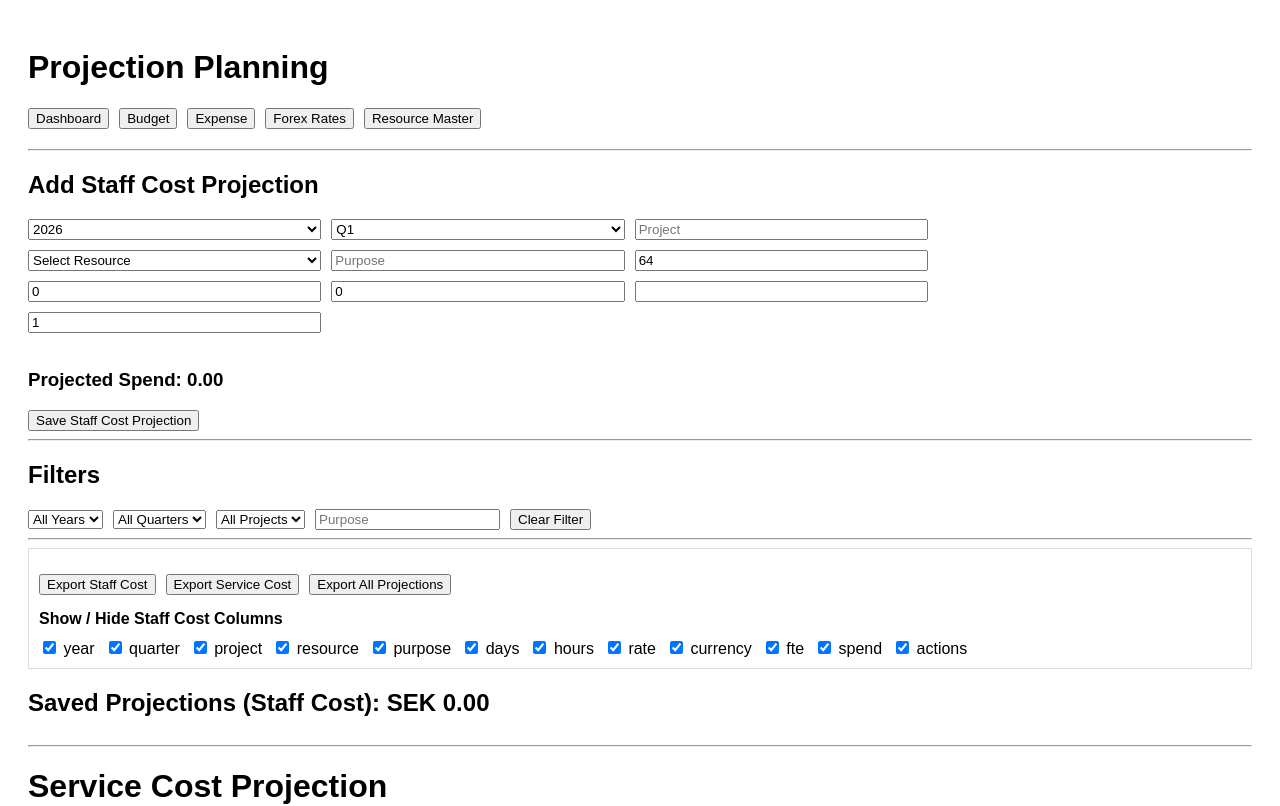
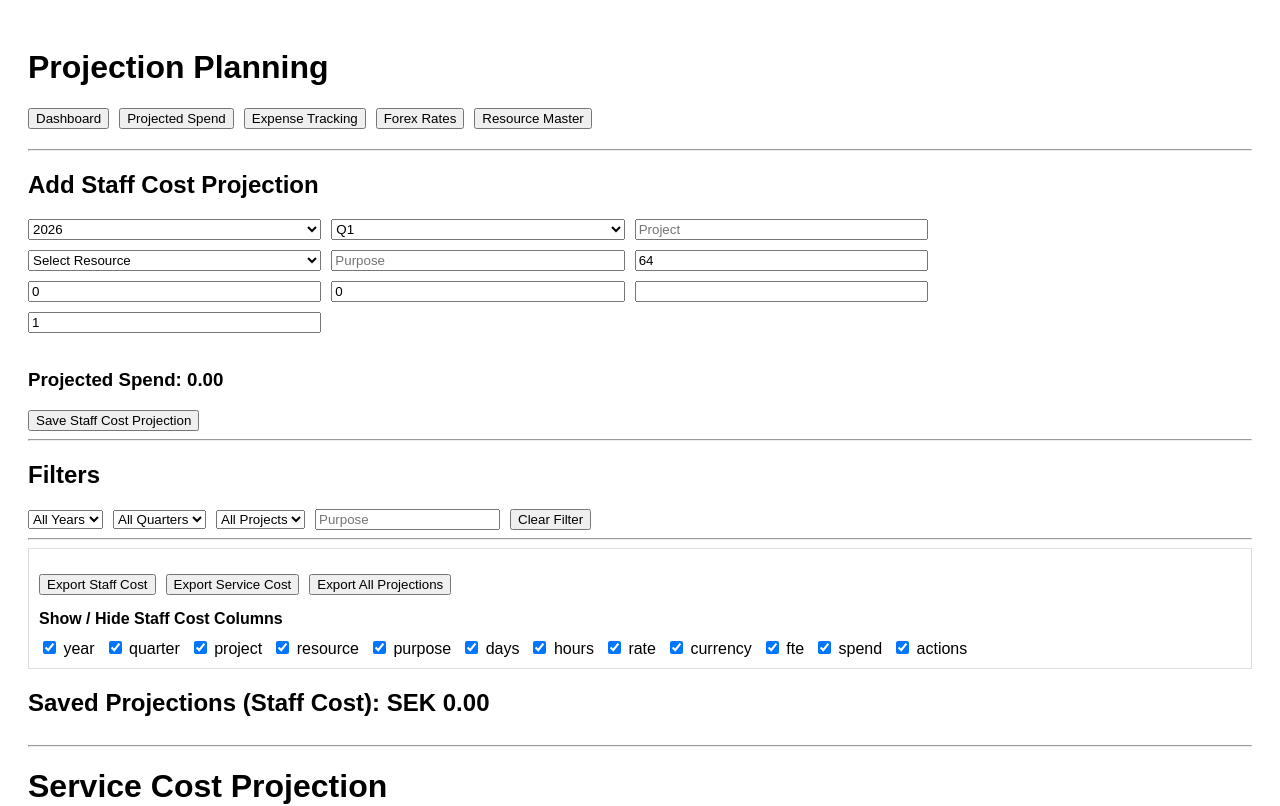
Before and after one commit to pinaki-GH/budget-tracker, a Next.js app: page /projections in a window 1280 px wide. Shown: the top 806 px of the page. Built offline with nearby package versions, Linux system fonts and the light colour scheme.

Commit message:
Update page.js

```diff
--- a/app/projections/page.js
+++ b/app/projections/page.js
@@ -785,7 +785,7 @@ function convertToSEK(
           }}
         >
           <button>
-            Budget
+            Projected Spend
           </button>
         </Link>
 
@@ -796,7 +796,7 @@ function convertToSEK(
           }}
         >
           <button>
-            Expense
+            Expense Tracking
           </button>
         </Link>
 
```
